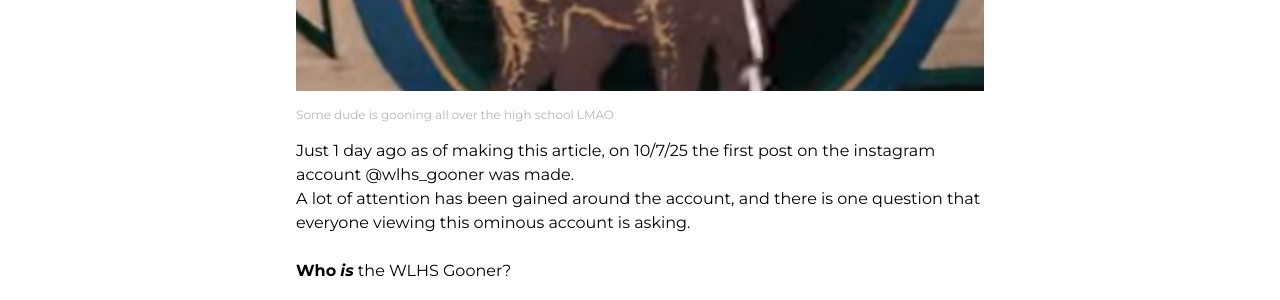
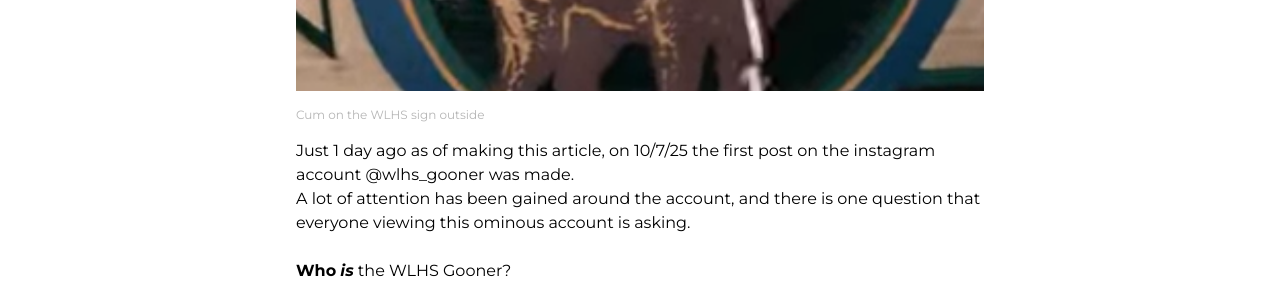
Before and after one commit to futurewlhs/futurewlhs.github.io, a Jekyll site: the page built from _posts/2025-10-08-wlhs-gooner.md, in a window 1280 px wide. Shown: the part 705-1005 px from the top of the page. Built offline with Jekyll 4.4.1, drawn with Linux system fonts in a browser that asks for light colours; nearby versions of some CDN libraries; some web fonts are replaced.

Commit message:
Update 2025-10-08-wlhs-gooner.md

```diff
--- a/_posts/2025-10-08-wlhs-gooner.md
+++ b/_posts/2025-10-08-wlhs-gooner.md
@@ -3,7 +3,7 @@ layout: post
 title: "BREAKING: Who the fuck is WLHS_GOONER??? 💦"
 excerpt: "Some dude is gooning all over the high school LMAO"
 hero: "/assets/images/wlhsgoonerevidence1.png"
-hero_caption: "Some dude is gooning all over the high school LMAO"
+hero_caption: "Cum on the WLHS sign outside"
 og_title: "Who the fuck is WLHS_GOONER???"
 og_description: "Some dude is gooning all over the high school LMAO"
 og_image: "/assets/images/wlhsgoonerevidence1.png"
```
